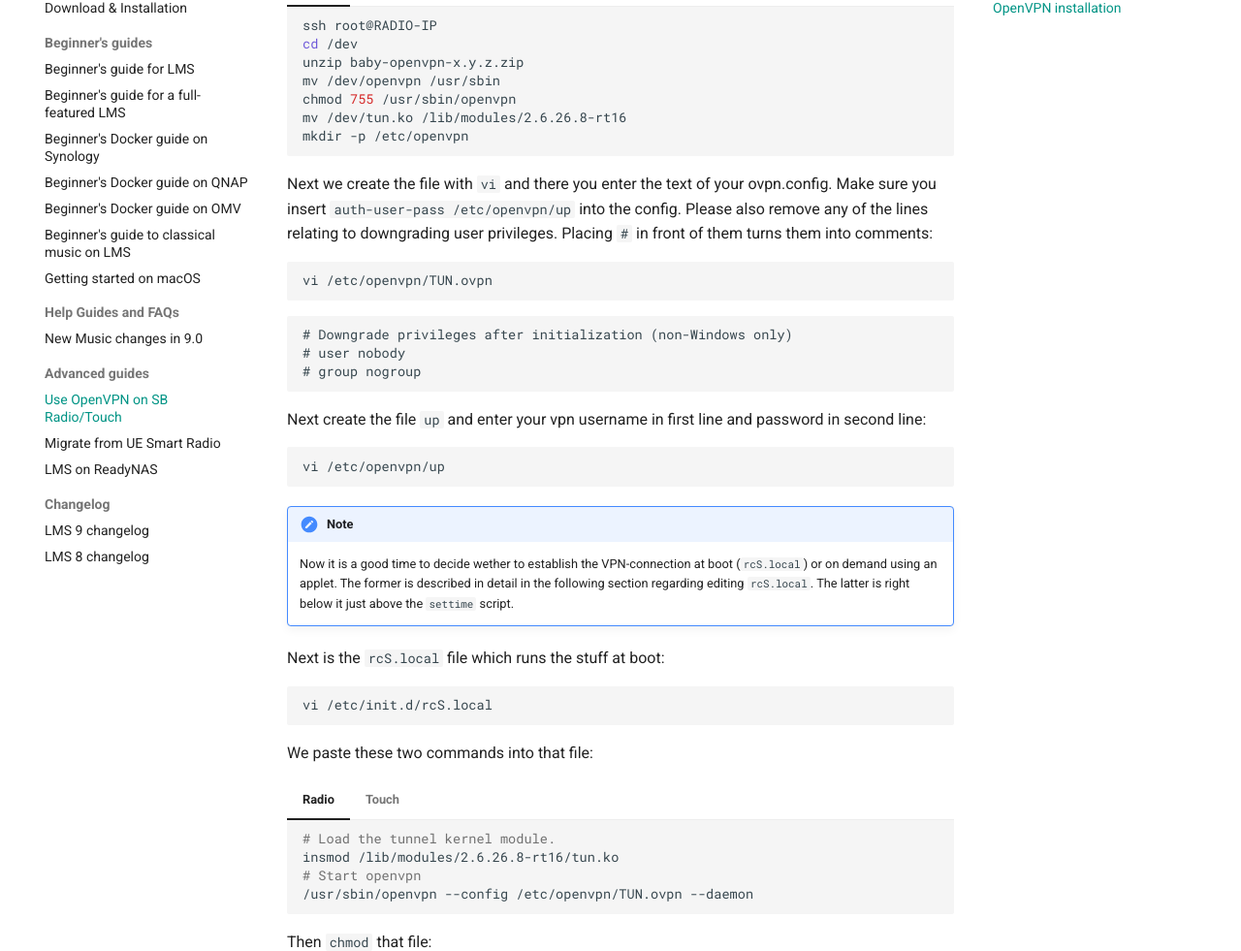
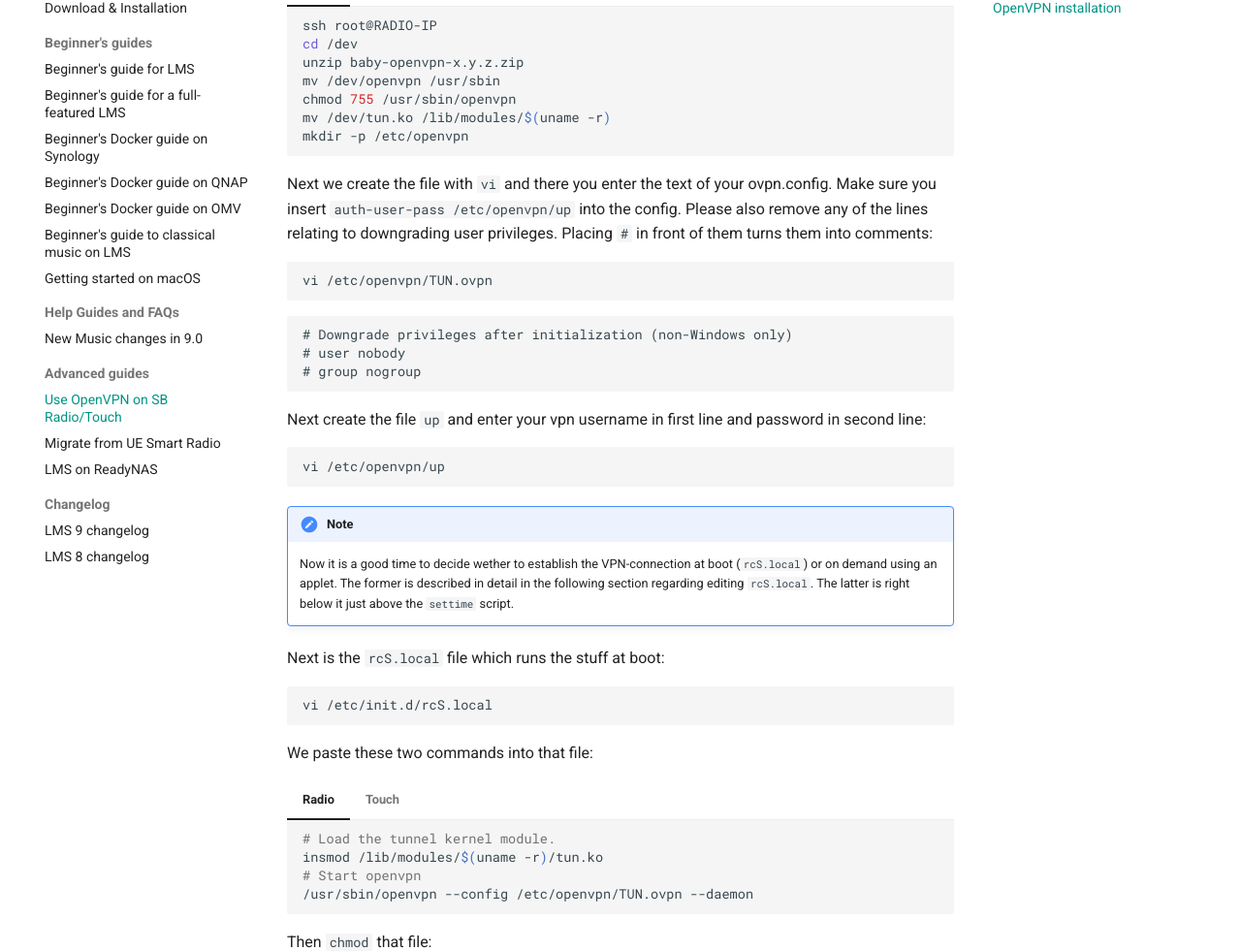
Before and after one commit to LMS-Community/lms-community.github.io, an MkDocs documentation site: the page built from docs/getting-started/advanced-guide-openvpn.md, in a window 1280 px wide and 1400 px high, scrolled down 835 px. Shown: the part 148-1129 px from the top of the window at 97% size. Built offline with MkDocs 1.6.1 and Material for MkDocs 9.7.7, drawn with Linux system fonts in a browser that asks for light colours; a script that is not in the unit is left out; plug-ins that fetch from the network failed and are left out; comment, search, counter and statistics services are not loaded.

Commit message:
Use dynamic kernel version in OpenVPN setup guide
Replaced hardcoded kernel version paths with $(uname -r) in OpenVPN installation instructions to improve compatibility across different kernel versions.

````diff
--- a/docs/getting-started/advanced-guide-openvpn.md
+++ b/docs/getting-started/advanced-guide-openvpn.md
@@ -37,7 +37,7 @@ Then we `ssh` into the SB Radio/Touch and enter the following commands:
     unzip baby-openvpn-x.y.z.zip
     mv /dev/openvpn /usr/sbin
     chmod 755 /usr/sbin/openvpn
-    mv /dev/tun.ko /lib/modules/2.6.26.8-rt16
+    mv /dev/tun.ko /lib/modules/$(uname -r)
     mkdir -p /etc/openvpn
     ```
 
@@ -49,7 +49,7 @@ Then we `ssh` into the SB Radio/Touch and enter the following commands:
     unzip fab4-openvpn-x.y.z.zip
     mv /dev/openvpn /usr/sbin
     chmod 755 /usr/sbin/openvpn
-    mv /dev/tun.ko /lib/modules/2.6.26.8-rt16-332-g5849bfa
+    mv /dev/tun.ko /lib/modules/$(uname -r)
     mkdir -p /etc/openvpn
     ```
 
@@ -84,7 +84,7 @@ We paste these two commands into that file:
 
     ```bash
     # Load the tunnel kernel module.
-    insmod /lib/modules/2.6.26.8-rt16/tun.ko
+    insmod /lib/modules/$(uname -r)/tun.ko
     # Start openvpn
     /usr/sbin/openvpn --config /etc/openvpn/TUN.ovpn --daemon
     ```
@@ -93,7 +93,7 @@ We paste these two commands into that file:
 
     ```bash
     # Load the tunnel kernel module.
-    insmod /lib/modules/2.6.26.8-rt16-332-g5849bfa/tun.ko
+    insmod /lib/modules/$(uname -r)/tun.ko
     # Start openvpn
     /usr/sbin/openvpn --config /etc/openvpn/TUN.ovpn --daemon
     ```
````
